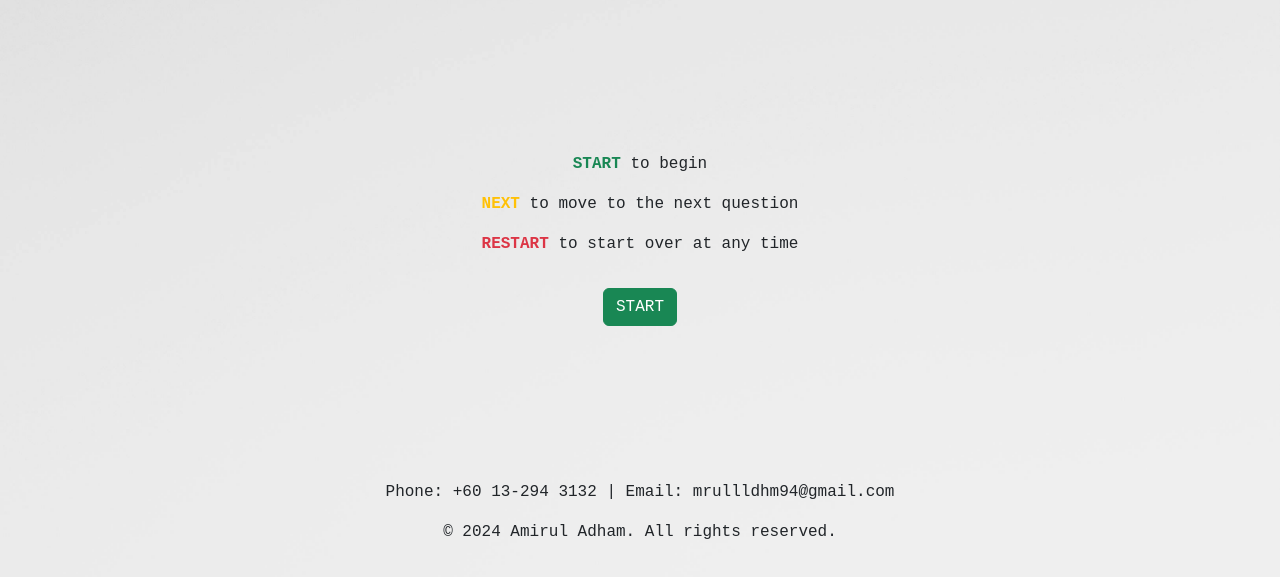
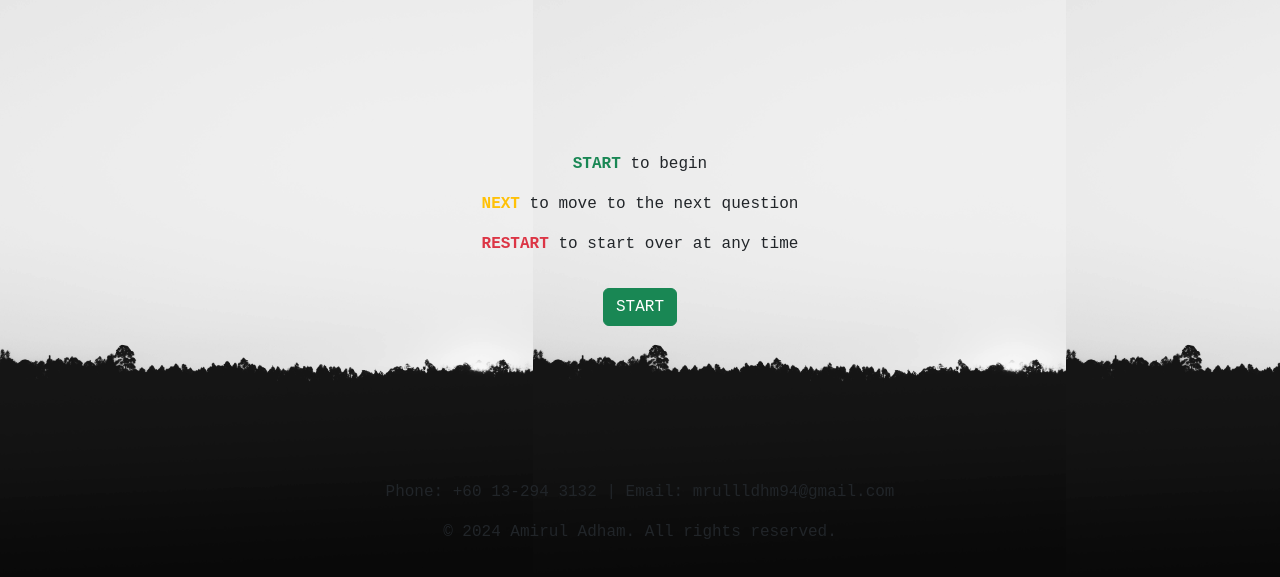
Before and after one commit to mrullldhm/week_6-quiz_form, a plain HTML site: page index.html in a window 1280 px wide. Shown: the part 163-740 px from the top of the page. Drawn offline with nearby package versions, Linux system fonts and the light colour scheme.

Commit message:
background-size fixed

```diff
--- a/app.js
+++ b/app.js
@@ -102,7 +102,7 @@ const selectAnswer = (index) => {
     });
 
     document.getElementById("next-btn").disabled = false; // Enable the "Next" button
-}git
+}
 
 // Function for NEXT button
 const nextQuiz = () => {
--- a/style.css
+++ b/style.css
@@ -12,7 +12,7 @@ body {
     min-height: 100vh;
     font-family: 'Courier New', Courier, monospace;
     background-image: url(img/background.jpeg);
-    background-size: cover; /* Ensure the background covers the entire area */
+    background-size: contain; /* Ensure the background covers the entire area */
 }
 
 #next-btn, #restart-btn {
```
